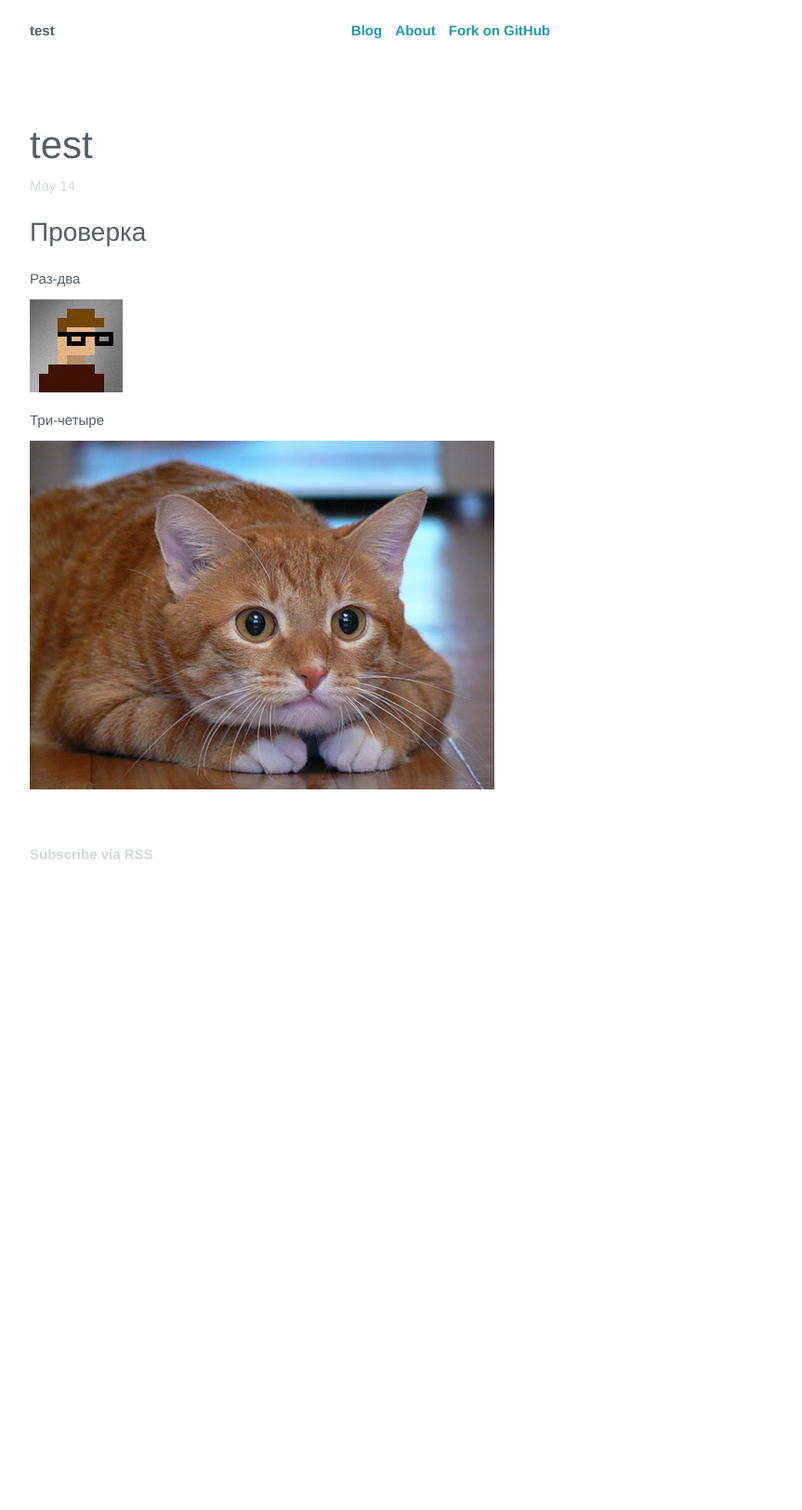
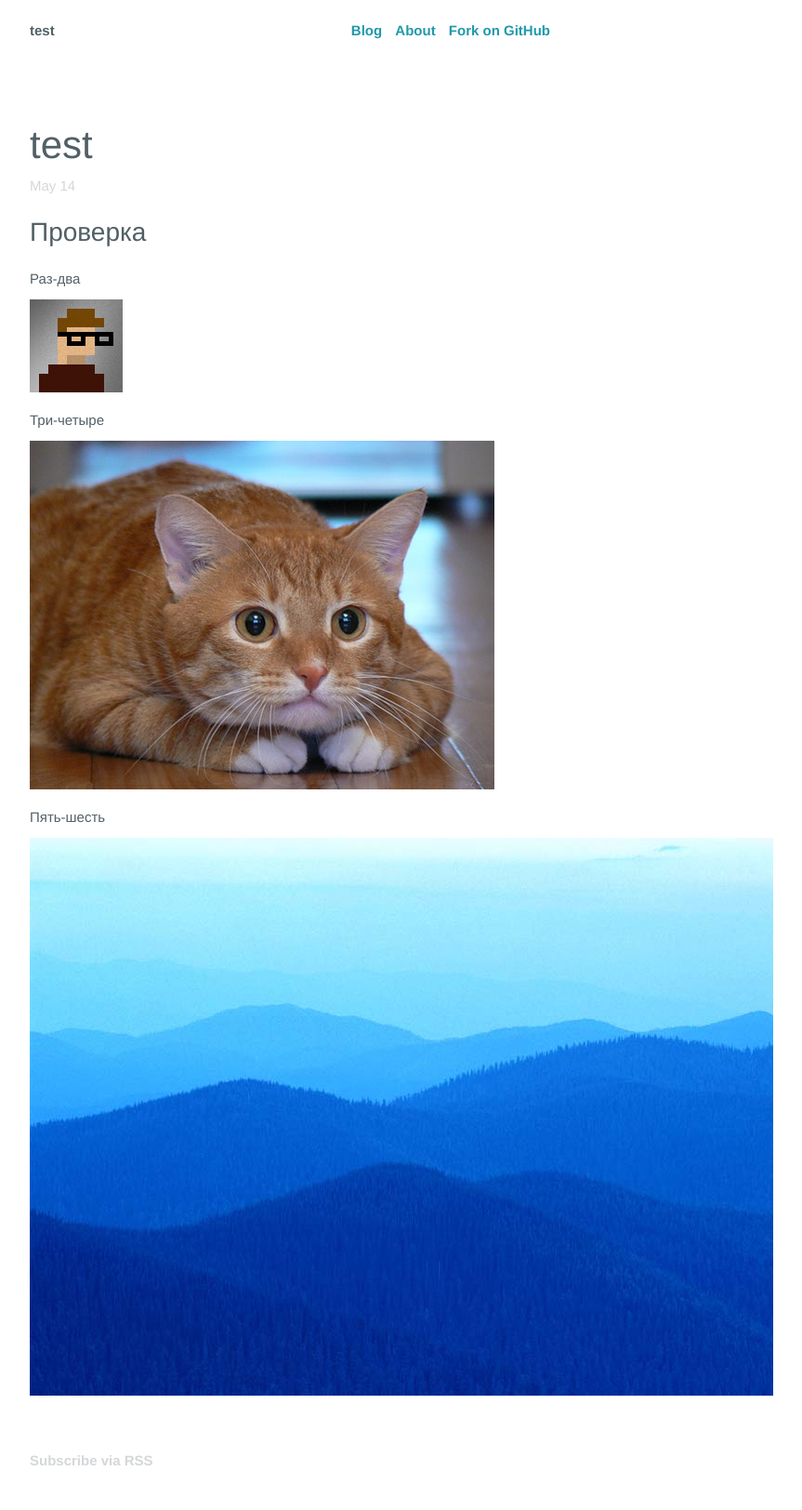
Before and after one commit to aviatour/aviatour.github.io, a Jekyll site: the page built from _posts/2014-05-14-test.md, in a window 1280 px wide. Shown: the whole page at 93% size, without its empty margins (328-1191 px from the left). Built offline with Jekyll 4.4.1, drawn with Linux system fonts in a browser that asks for light colours; Markdown is read by kramdown in place of the engine named in the settings; before the commit the page ends 971 px from its top, so only the background shows below that.

Commit message:
Updated 2014-05-14-test.md

```diff
--- a/_posts/2014-05-14-test.md
+++ b/_posts/2014-05-14-test.md
@@ -14,3 +14,7 @@ title: test
 Три-четыре
 
 ![1399154931187.jpg](/media/1399154931187.jpg)
+
+Пять-шесть
+
+![Голубые холмы.jpg](/media/Голубые холмы.jpg)
```
